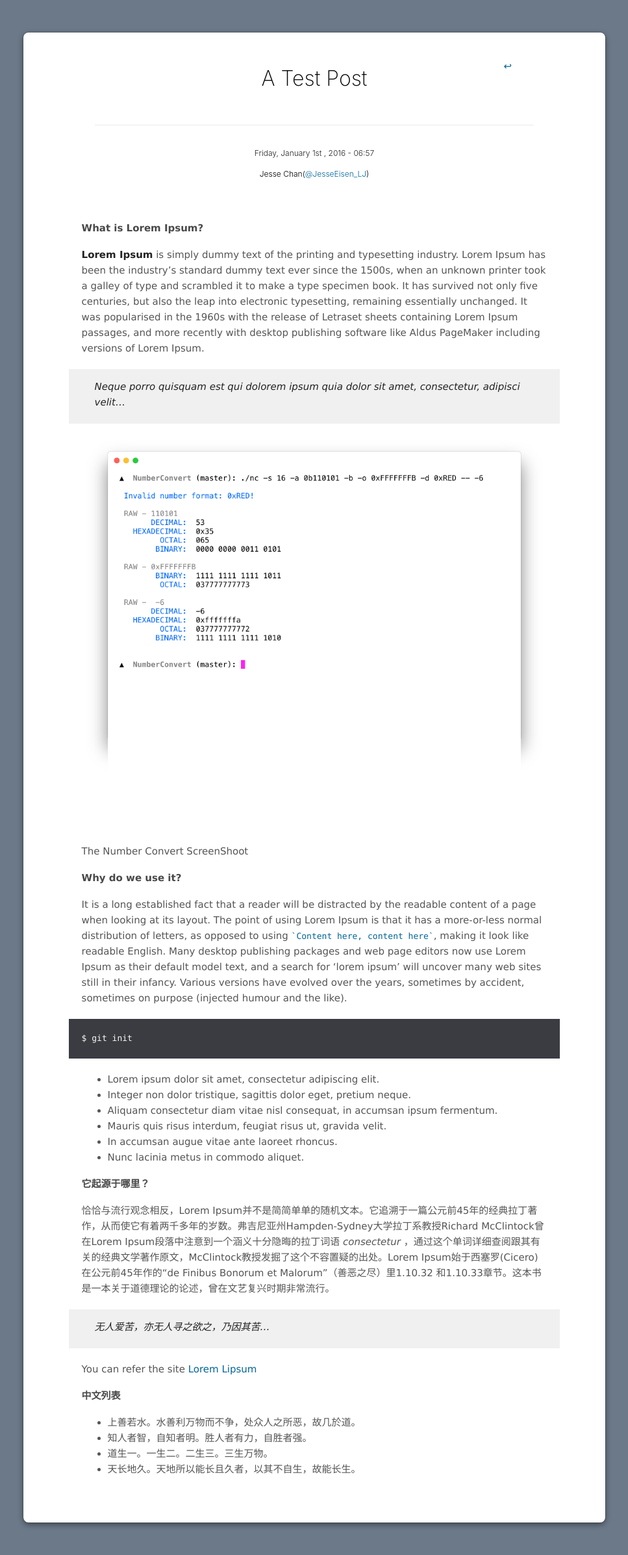
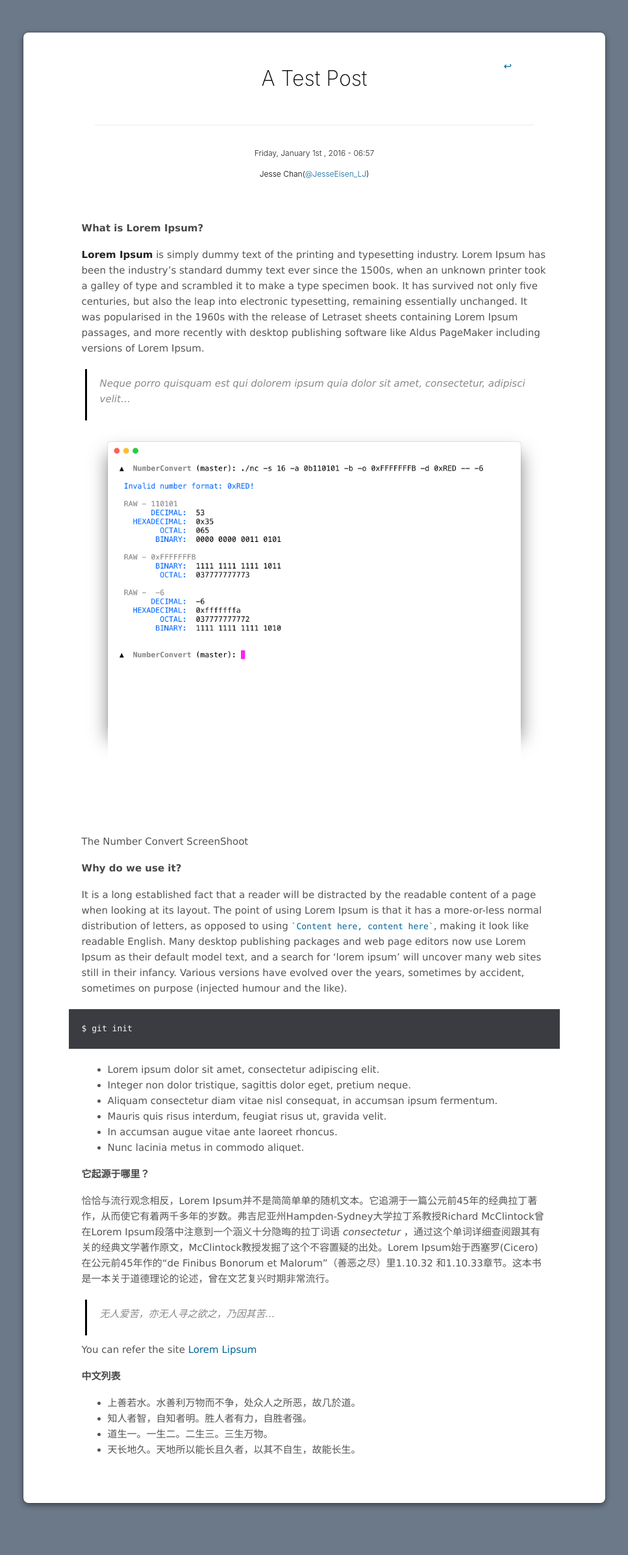
Before and after one commit to JesseEisen/JesseEisen.github.io, a Jekyll site: the page built from _posts/2017-12-04-test.md, in a window 1280 px wide. Shown: the whole page at 65% size, without its empty margins (156-1123 px from the left). Built offline with Jekyll 4.4.1, drawn with Linux system fonts in a browser that asks for light colours; after the commit the page ends 2363 px from its top, so only the background shows below that.

Commit message:
change blockquote style

```diff
--- a/css/posts.scss
+++ b/css/posts.scss
@@ -259,12 +259,12 @@ h3, h4, h5, h6 {
 }
 
 blockquote {
-  margin:0 -20px 20px;
-  padding:15px 20px 1px 40px;
+  margin:10px 5px;
+  padding:10px 20px 1px 20px;
   font-style:italic;
-  background:#ccc;
-  background:rgba(#000, 0.06);
-  color:#222;
+  color:rgb(136,136,136);
+  border-left:3px solid rgb(0,0,0);
+  font-size: 15px;
 }
 
 img {
```
